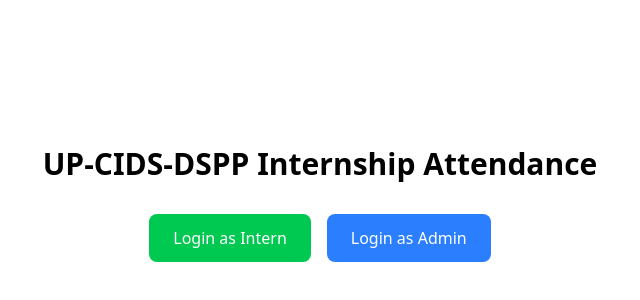
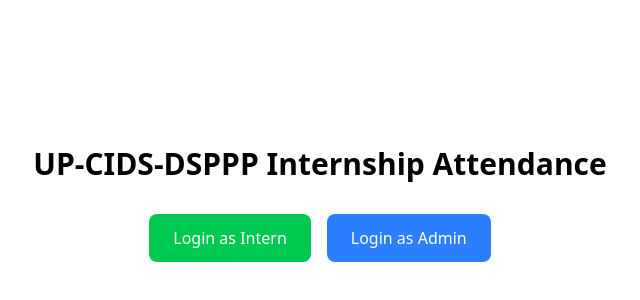
Before and after one commit to up-cids-dsppp/UP-CIDS-DSPPP-Internship-Attendance, a Vue app in the folder frontend/: page / in a window 1280 px wide. Shown: the part 196-496 px from the top of the page, without its empty margins (320-960 px from the left). Built offline with nearby package versions, Linux system fonts and the light colour scheme.

Commit message:
fix: title

```diff
--- a/frontend/src/views/LandingView.vue
+++ b/frontend/src/views/LandingView.vue
@@ -14,7 +14,7 @@
 
 <template>
   <div class="flex flex-col items-center justify-center h-screen w-full text-center">
-    <h1 class="text-3xl font-bold mb-8">UP-CIDS-DSPP Internship Attendance</h1>
+    <h1 class="text-3xl font-bold mb-8">UP-CIDS-DSPPP Internship Attendance</h1>
     <div class="flex gap-4">
       <button
         @click="navigateToIntern"
```
